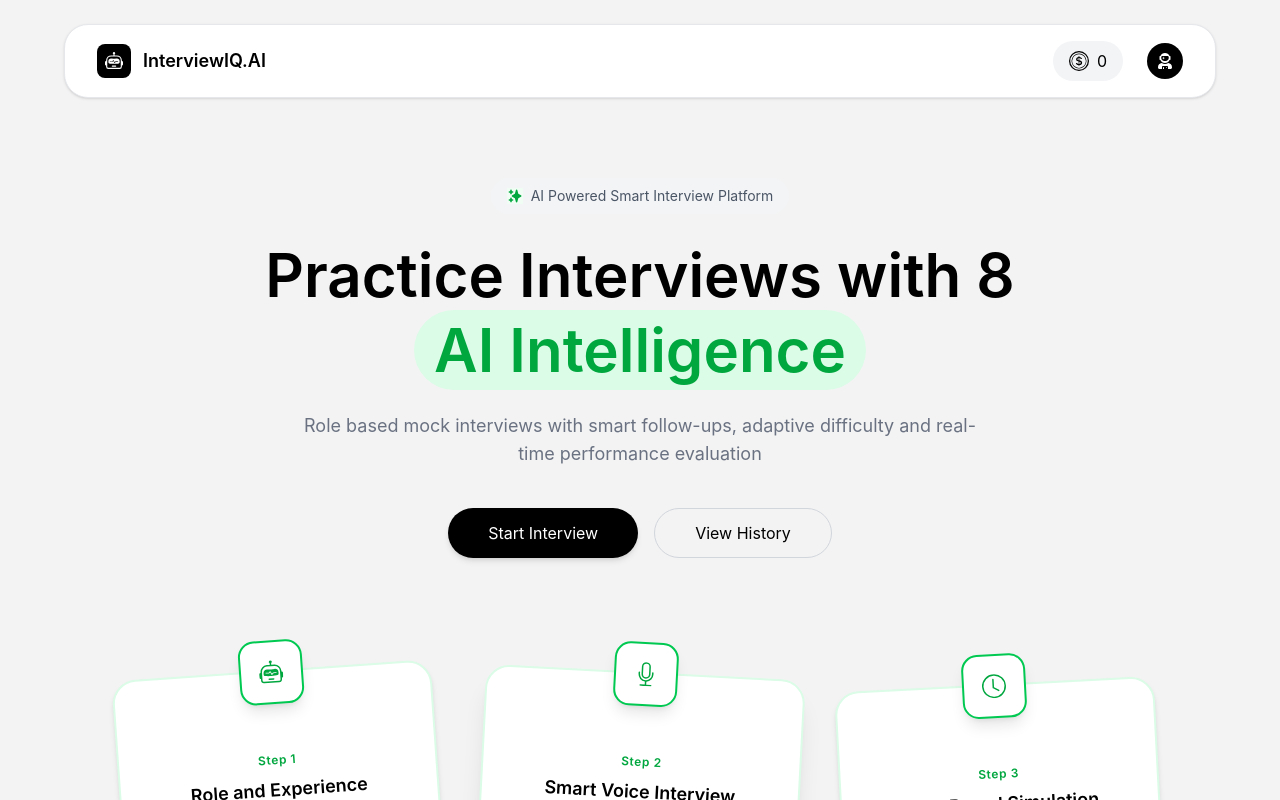
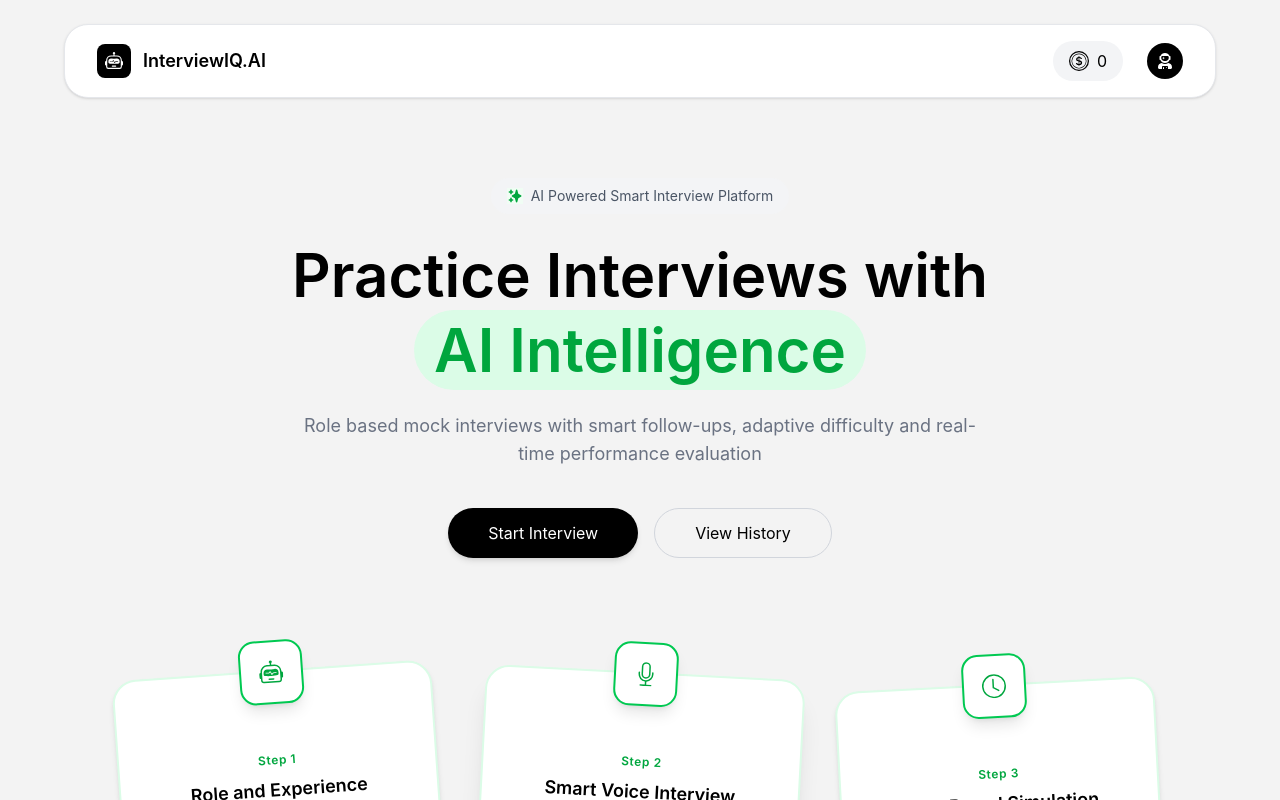
Before and after one commit to krrishbhandari/InterviewIQ.AI, a React (Vite) app in the folder client/: page / in a window 1280 px wide. Shown: the top 800 px of the page. Built offline with nearby package versions, Linux system fonts and the light colour scheme; no server answers.

Commit message:
Rollback to original code

```diff
--- a/client/src/pages/Home.jsx
+++ b/client/src/pages/Home.jsx
@@ -36,7 +36,7 @@ function Home() {
 
                 <div className="text-center mb-28">
                     <motion.h1 className="text-4xl md:text-6xl font-semibold leading-tight max-w-4xl mx-auto">
-                        Practice Interviews with 8
+                        Practice Interviews with
                         <span className="relative inline-block">
                             <span className="bg-green-100 text-green-600 px-5 py-1 rounded-full">
                                 AI Intelligence
```
